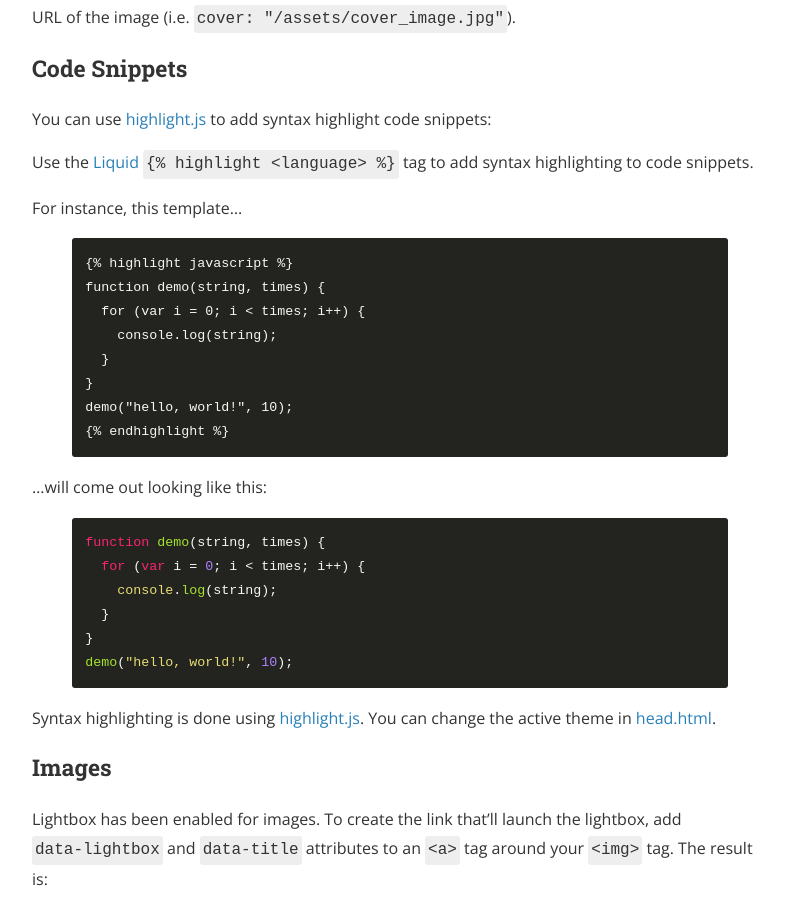
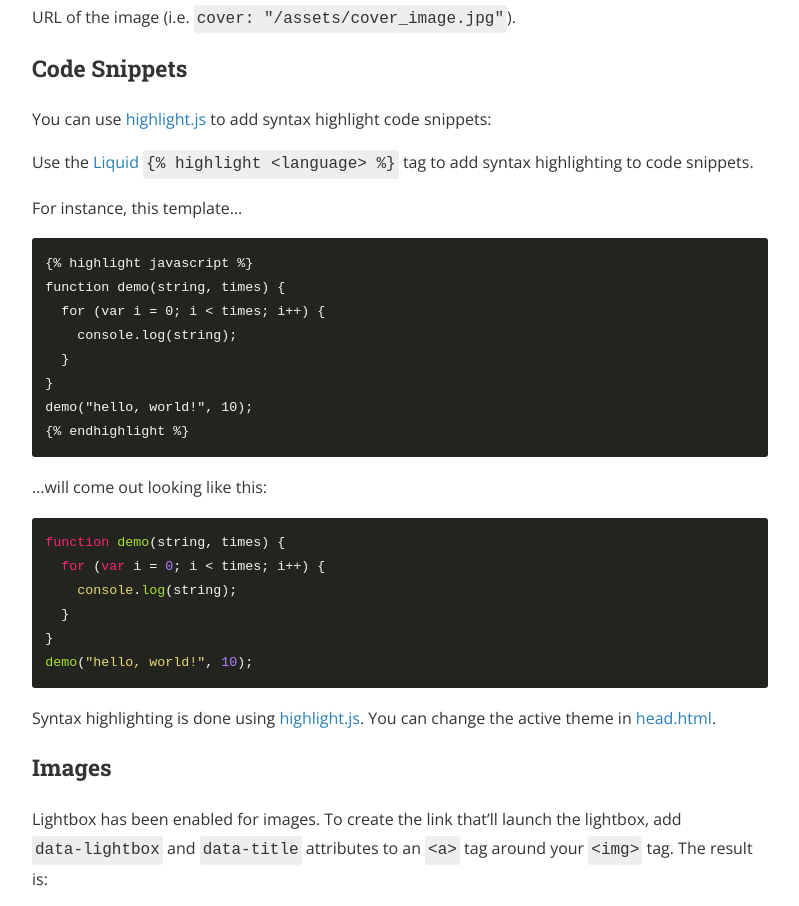
Before and after one commit to salaros/salaros.com, a Jekyll site: the page built from _posts/2015-04-18-welcome-to-jekyll.markdown, in a window 1280 px wide. Shown: the part 1123-2029 px from the top of the page, without its empty margins (240-1039 px from the left). Built offline with Jekyll 4.4.1, drawn with Linux system fonts in a browser that asks for light colours; nearby versions of some CDN libraries; comment, search, counter and statistics services are not loaded; grey boxes are pictures that could not be loaded.

Commit message:
improving code-related CSS (SCSS) rules

```diff
--- a/_sass/_layout.scss
+++ b/_sass/_layout.scss
@@ -27,11 +27,21 @@
 	@extend %default-ul;
 }
 
+figure.highlight {
+	margin: auto;
+}
+
 code {
 	background-color: #eee;
 	display: inline-block;
 	border-radius: 3px;
 	padding: 0 3px;
+
+	&.language-none {
+		display: block;
+		padding: 1em 2em;
+		white-space: normal;
+	}
 }
 
 pre code.hljs {
```
